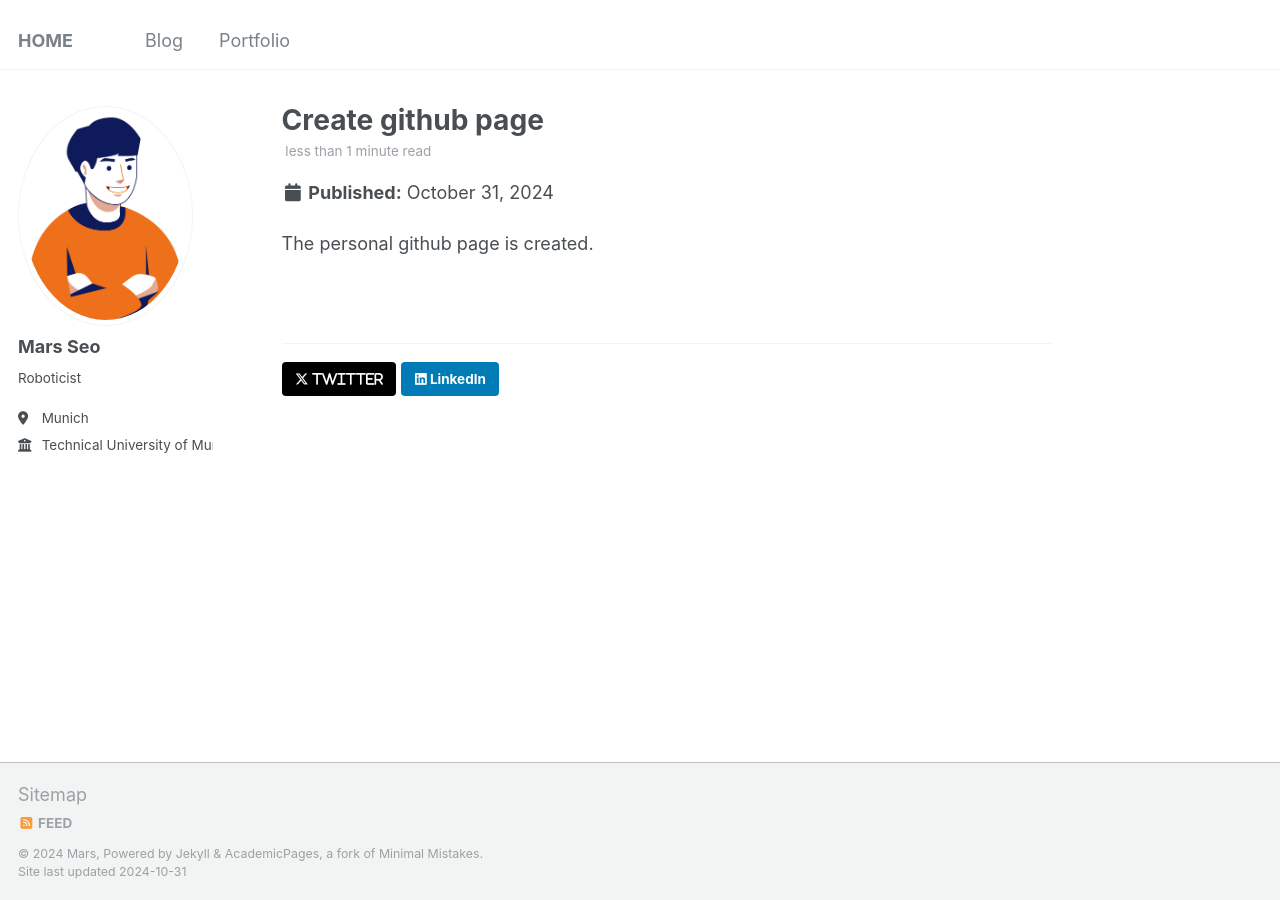
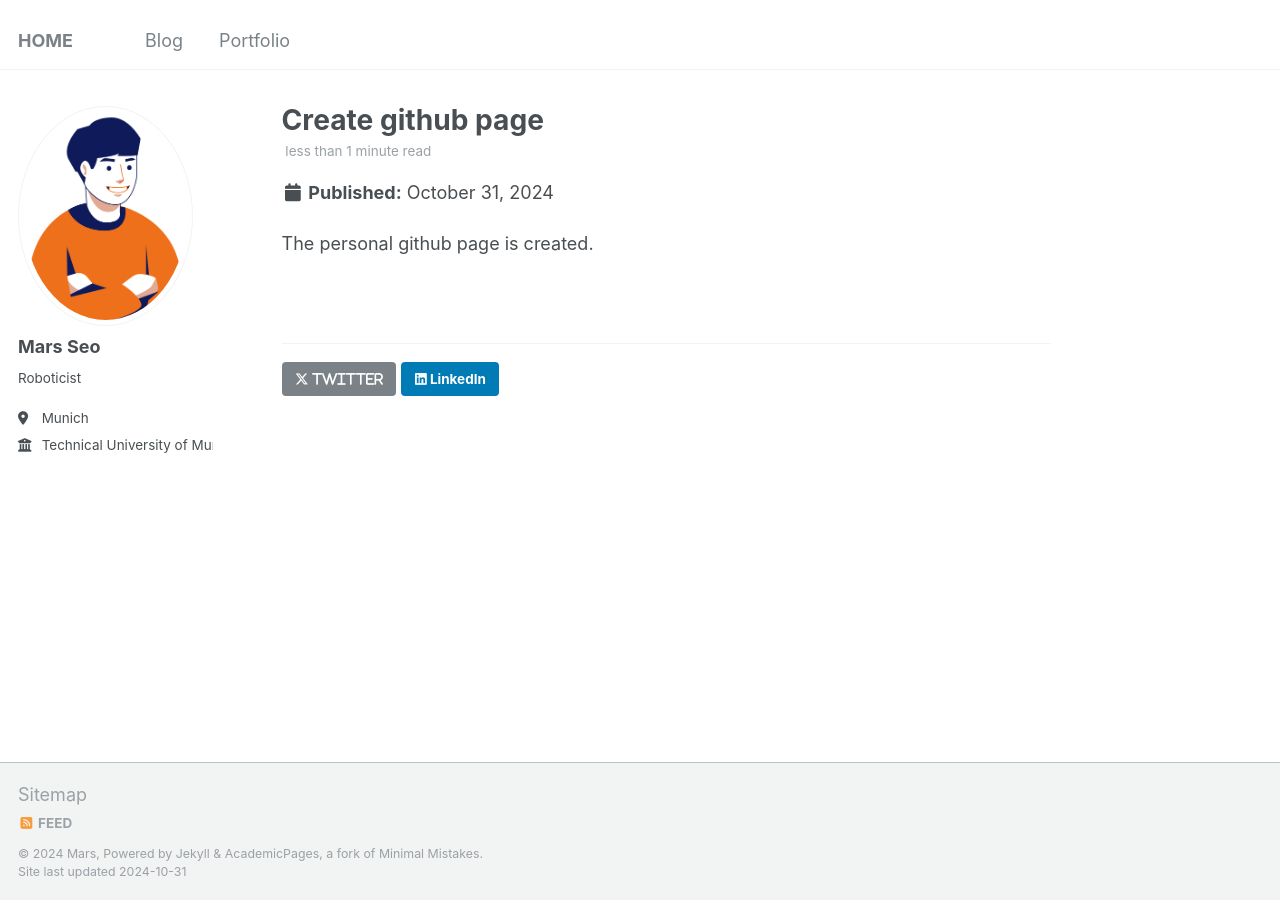
Before and after one commit to mars-hss/mars-hss.github.io, a Jekyll site: the page built from _posts/2024-10-31-open-page.md, in a window 1280 px wide. Built offline with Jekyll 4.4.1, drawn with Linux system fonts in a browser that asks for light colours.

Commit message:
update button

```diff
--- a/_includes/social-share.html
+++ b/_includes/social-share.html
@@ -5,7 +5,7 @@
     <h4 class="page__share-title">{{ site.data.ui-text[site.locale].share_on_label | default: "Share on" }}</h4>
   {% endif %}
 
-  <a href="https://twitter.com/intent/tweet?text={{ base_path }}{{ page.url }}" class="btn btn--twitter" title="{{ site.data.ui-text[site.locale].share_on_label | default: 'Share on' }} Twitter"><i class="fab fa-x-twitter" aria-hidden="true"> Twitter</i><span></span></a>
+  <a href="https://twitter.com/intent/tweet?text={{ base_path }}{{ page.url }}" class="btn btn--x-twitter" title="{{ site.data.ui-text[site.locale].share_on_label | default: 'Share on' }} Twitter"><i class="fab fa-x-twitter" aria-hidden="true"> Twitter</i><span></span></a>
 
   <a href="https://www.linkedin.com/shareArticle?mini=true&url={{ base_path }}{{ page.url }}" class="btn btn--linkedin" title="{{ site.data.ui-text[site.locale].share_on_label | default: 'Share on' }} LinkedIn"><i class="fab fa-linkedin" aria-hidden="true"></i><span> LinkedIn</span></a>
 </section>
```
